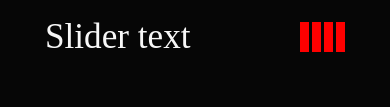
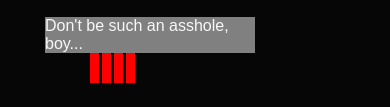
Before and after one commit to stas-webdeveloper/cssMemSlider, a plain HTML site: page cssMemSlider/index.html in a window 390 px wide. Shown: the part 265-372 px from the top of the page. Drawn offline with Linux system fonts and the light colour scheme.

Commit message:
feat: change slider image and text on navigation element click (Sat, May 14, 2022 06:49:34 PM)

```diff
--- a/cssMemSlider/index.html
+++ b/cssMemSlider/index.html
@@ -11,12 +11,13 @@
 
 <body>
     <div class="slider-wrapper">
-        <div class="slides">
+
         <input id="radio1" type="radio" name="radio">
         <input id="radio2" type="radio" name="radio">
         <input id="radio3" type="radio" name="radio">
         <input id="radio4" type="radio" name="radio">
 
+        <div class="slides">
             <div class="slide slide1">
                 <img src="./imgs/mem1.jpg" alt="mem1" class="slide__img">
             </div>
@@ -31,8 +32,15 @@
             </div>
         </div>
 
-        <div class="slider-footer">
-            <div class="slider__text">Slider text</div>
+        <div class="slider-text-wrapper">
+            <div class="slider__text">
+                <span class="text text1">Don't be such an asshole, boy...</span>
+                <span class="text">A cat and a sour cream</span>
+                <span class="text">What are YOU doing???</span>
+                <span class="text">Happy end!</span>
+            </div>
+
+        </div>
 
         <nav class="navigation">
             <label class="nav" for="radio1">
@@ -44,7 +52,9 @@
             <label class="nav" for="radio4">
             </label>
         </nav>
-        </div>
+        <!--
+        <div class="slider-footer">
+        </div> -->
 
     </div>
 </body>
--- a/cssMemSlider/style.css
+++ b/cssMemSlider/style.css
@@ -4,8 +4,12 @@
     margin: 0;
 }
 
+html {
+    font-size: 10px;
+    font-family: Arial, Helvetica, sans-serif;
+}
+
 body {
-    font-size: 10px;
     background: #060606;
     color: #f7f7f7;
 }
@@ -35,16 +39,20 @@ body {
     width: 25%;
     transition: all .8s ease;
 }
-#radio1:checked ~ .slide1 {
+#radio1:checked ~ .slides .slide1,
+#radio1:checked ~ .slider-text-wrapper .slider__text .text1 {
     margin-left: 0;
 }
-#radio2:checked ~ .slide1 {
+#radio2:checked ~ .slides .slide1,
+#radio2:checked ~ .slider-text-wrapper .slider__text .text1 {
     margin-left: -25%;
 }
-#radio3:checked ~ .slide1 {
+#radio3:checked ~ .slides .slide1,
+#radio3:checked ~ .slider-text-wrapper .slider__text .text1 {
     margin-left: -50%;
 }
-#radio4:checked ~ .slide1 {
+#radio4:checked ~ .slides .slide1,
+#radio4:checked ~ .slider-text-wrapper .slider__text .text1 {
     margin-left: -75%;
 }
 .slide__img {
@@ -77,29 +85,42 @@ input:hover {
     cursor: pointer;
 }
 
-.slider-footer {
+/* .slider-footer {
     display: flex;
     align-items: center;
     justify-content: space-between;
     width: 100%;
+} */
+
+.slider-text-wrapper {
+    width: 70%;
+    overflow: hidden;
 }
+
 .slider__text {
+    display: flex;
+    width: 400%;
     font-size: 2.2rem;
+}
+
+.text {
+    width: 25%;
+    background: grey;
 }
 
 @media screen and (max-width: 1200px) {
     .slider-wrapper {
         max-width: 700px;
     }
-    .slide__img {
-        /* width: 700px; */
+    ..slider__text {
+        font-size: 1.8rem;
     }
 }
 @media screen and (max-width: 768px) {
     .slider-wrapper {
         max-width: 300px;
     }
-    .slide__img {
-        /* width: 300px; */
+    .slider__text {
+        font-size: 1.6rem;
     }
 }
```
Also changed, not shown: cssMemSlider/imgs/mem2.jpg, cssMemSlider/imgs/mem3.jpg. Lines whose indentation alone changed are shown as unchanged.
